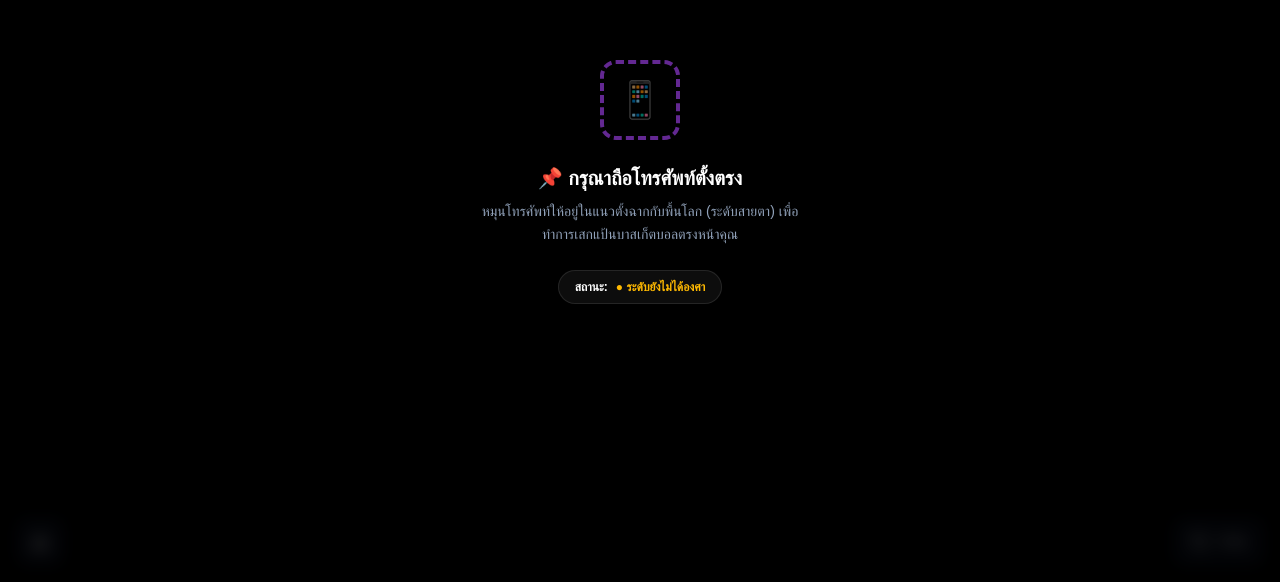
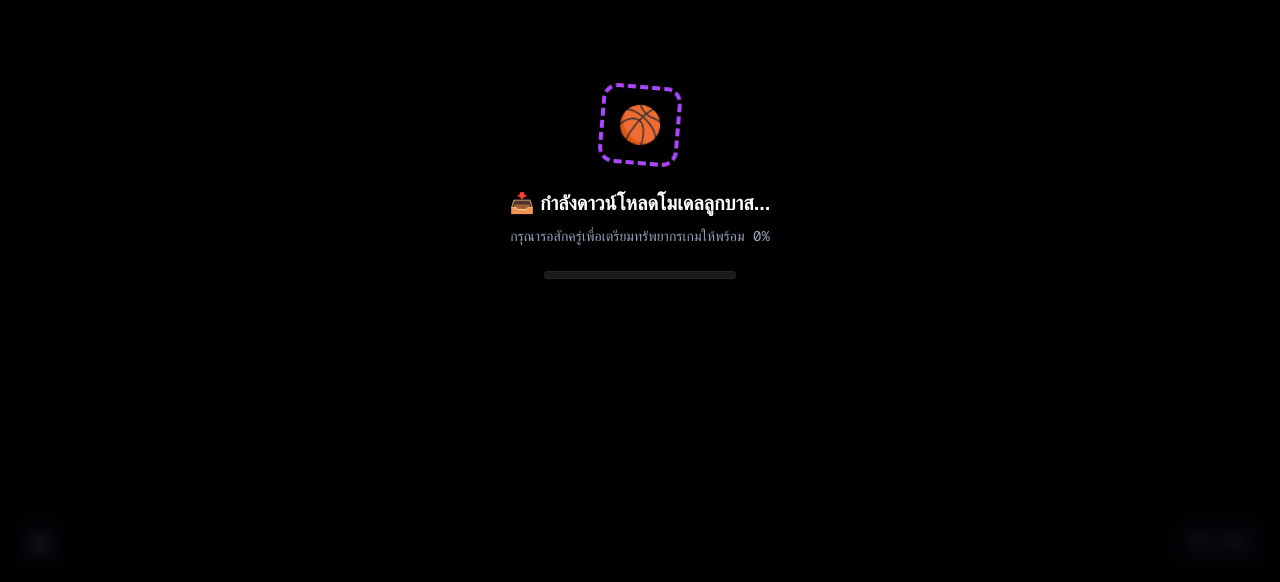
Before and after one commit to DiamondOMG/actmedia-ar, a Next.js app: page /ar/basketball in a window 1280 px wide. Shown: the part 218-800 px from the top of the page. Built offline with nearby package versions, Linux system fonts and the light colour scheme.

Commit message:
feat: initialize AR basketball scene and game logic components

```diff
--- a/components/ar-basketball/basketball_scene.tsx
+++ b/components/ar-basketball/basketball_scene.tsx
@@ -18,6 +18,8 @@ export default function BasketballScene() {
     score: 0,
     ballsLeft: 10,
     status: "idle",
+    isAssetLoaded: false,
+    assetLoadProgress: 0,
   });
   const [showStatus, setShowStatus] = useState<string | null>(null);
 
@@ -154,6 +156,28 @@ export default function BasketballScene() {
       {/* ───────── UI Overlay บังคับปรับระดับโทรศัพท์ตั้งตรงก่อนเสกแป้น ───────── */}
       {!gameState.isHoopPlaced && (
         <div className="absolute inset-0 z-50 flex flex-col items-center justify-center bg-black/80 px-8 text-center text-white backdrop-blur-sm">
+          {!gameState.isAssetLoaded ? (
+            // หน้าจอแสดงความคืบหน้าการดาวน์โหลดโมเดล 3D
+            <div className="flex flex-col items-center animate-in fade-in duration-300">
+              <div className="relative mb-6">
+                <div className="h-20 w-20 rounded-2xl border-4 border-dashed border-purple-500 animate-spin flex items-center justify-center">
+                  <span className="text-4xl animate-none">🏀</span>
+                </div>
+              </div>
+              <h2 className="text-xl font-bold mb-2">📥 กำลังดาวน์โหลดโมเดลลูกบาส...</h2>
+              <p className="text-slate-400 text-sm max-w-xs leading-relaxed mb-6 font-mono">
+                กรุณารอสักครู่เพื่อเตรียมทรัพยากรเกมให้พร้อม {gameState.assetLoadProgress || 0}%
+              </p>
+              <div className="w-48 h-2 bg-white/10 rounded-full overflow-hidden border border-white/5">
+                <div
+                  className="h-full bg-purple-500 transition-all duration-300 rounded-full"
+                  style={{ width: `${gameState.assetLoadProgress || 0}%` }}
+                />
+              </div>
+            </div>
+          ) : (
+            // หน้าจอเตือนตั้งตรงโทรศัพท์ตามระดับองศา
+            <>
               <div className="relative mb-6">
                 <div className="h-20 w-20 rounded-2xl border-4 border-dashed border-purple-500 animate-pulse flex items-center justify-center">
                   <span className="text-4xl">📱</span>
@@ -174,6 +198,8 @@ export default function BasketballScene() {
                   <span className="text-amber-400 font-bold">● ระดับยังไม่ได้องศา</span>
                 )}
               </div>
+            </>
+          )}
         </div>
       )}
 
--- a/lib/ar-basketball/basketball_scene_init.ts
+++ b/lib/ar-basketball/basketball_scene_init.ts
@@ -10,6 +10,8 @@ export interface GameState {
   isHoopPlaced?: boolean;
   isDeviceAligned?: boolean;
   currentRound?: number;
+  isAssetLoaded?: boolean;
+  assetLoadProgress?: number;
 }
 
 export const initBasketballScenePipelineModule = (onStateChange: (state: Partial<GameState>) => void) => {
@@ -297,10 +299,27 @@ export const initBasketballScenePipelineModule = (onStateChange: (state: Partial
       // โหลดโครงสร้างแป้นบาสเก็ตบอล (รอสปอว์น)
       hoopGroup = createSimpleHoop();
 
-      // โหลดโมเดล GLB ลูกบาสเก็ตบอลล่วงหน้า
-      new GLTFLoader().load('/3d/throwing/basketball.glb', (gltf) => {
-        ballModelTemplate = gltf.scene;
-      });
+      // ส่งสถานะเริ่มต้นการดาวน์โหลดโมเดล
+      onStateChange({ isAssetLoaded: false, assetLoadProgress: 0 });
+
+      // โหลดโมเดล GLB ลูกบาสเก็ตบอลล่วงหน้าพร้อมวัดเปอร์เซ็นต์โหลด
+      new GLTFLoader().load(
+        '/3d/throwing/basketball.glb',
+        (gltf) => {
+          ballModelTemplate = gltf.scene;
+          onStateChange({ isAssetLoaded: true, assetLoadProgress: 100 });
+        },
+        (xhr) => {
+          if (xhr.total > 0) {
+            const percent = Math.round((xhr.loaded / xhr.total) * 100);
+            onStateChange({ assetLoadProgress: percent });
+          }
+        },
+        (error) => {
+          console.error('Error loading basketball GLB, using fallback sphere:', error);
+          onStateChange({ isAssetLoaded: true, assetLoadProgress: 100 });
+        }
+      );
 
       // โหลดโครงสร้างเส้นประวิถีโค้ง
       trajectoryLine = createTrajectoryLine();
@@ -404,7 +423,7 @@ export const initBasketballScenePipelineModule = (onStateChange: (state: Partial
           isHoopPlaced: false,
         });
 
-        if (isAligned) {
+        if (isAligned && ballModelTemplate) {
           spawnHoopForRound(1); // เสกแป้นบาสสำหรับรอบที่ 1
           resetBall();
         }
```
Lines whose indentation alone changed are shown as unchanged.
